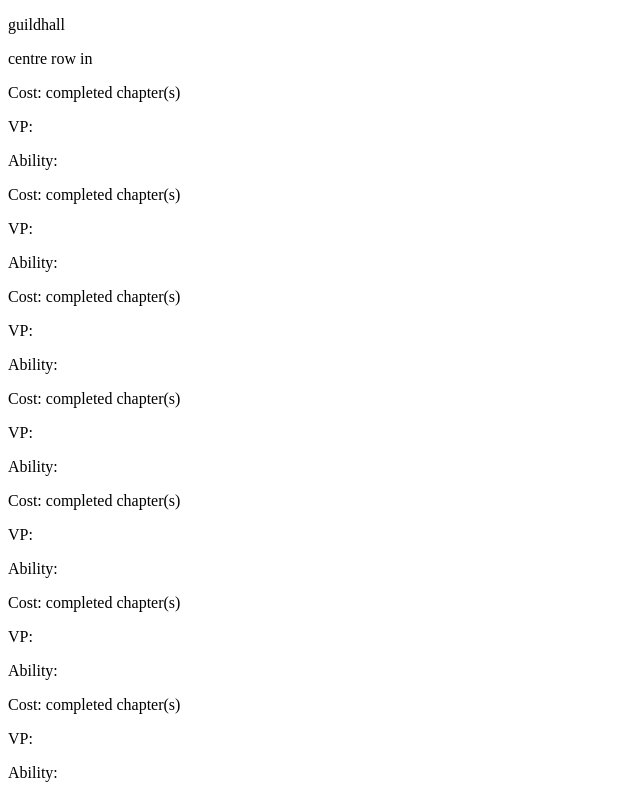
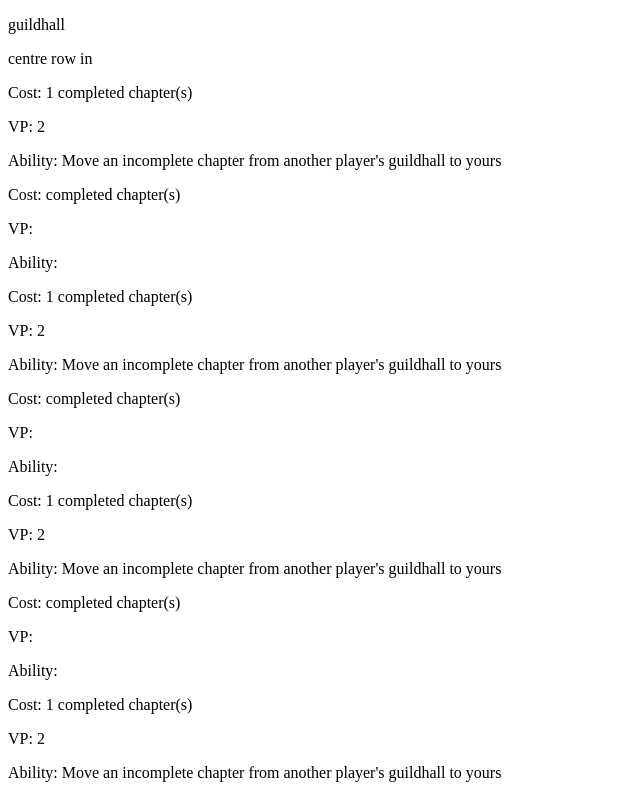
Before and after one commit to jamesnowecki/guildhall, an Angular app: page / in a window 1280 px wide. Shown: the top 798 px of the page, without its empty margins (0-640 px from the left). Built offline with nearby package versions, Linux system fonts and the light colour scheme.

Commit message:
props issue sorted in centre row component

```diff
--- a/src/app/centre-row/centre-row.component.html
+++ b/src/app/centre-row/centre-row.component.html
@@ -1,4 +1,4 @@
 <div>
     <p>centre row in</p>
-    <app-vp-card *ngFor="let vpCard of vpDeck" ></app-vp-card>
+    <app-vp-card *ngFor="let vpCard of vpDeck" [vpCard]="vpCard"></app-vp-card>
 </div>
--- a/src/app/vp-card/vp-card.component.html
+++ b/src/app/vp-card/vp-card.component.html
@@ -1,8 +1,8 @@
-<!-- <div>
+<div>
     <p>Cost: {{vpCard.cost}} completed chapter(s)</p>
     <p>VP: {{vpCard.value}}</p>
     <p>Ability: {{vpCard.abilityText}}</p>
-</div> -->
+</div>
 
 <div>
     <p>Cost:  completed chapter(s)</p>
```
